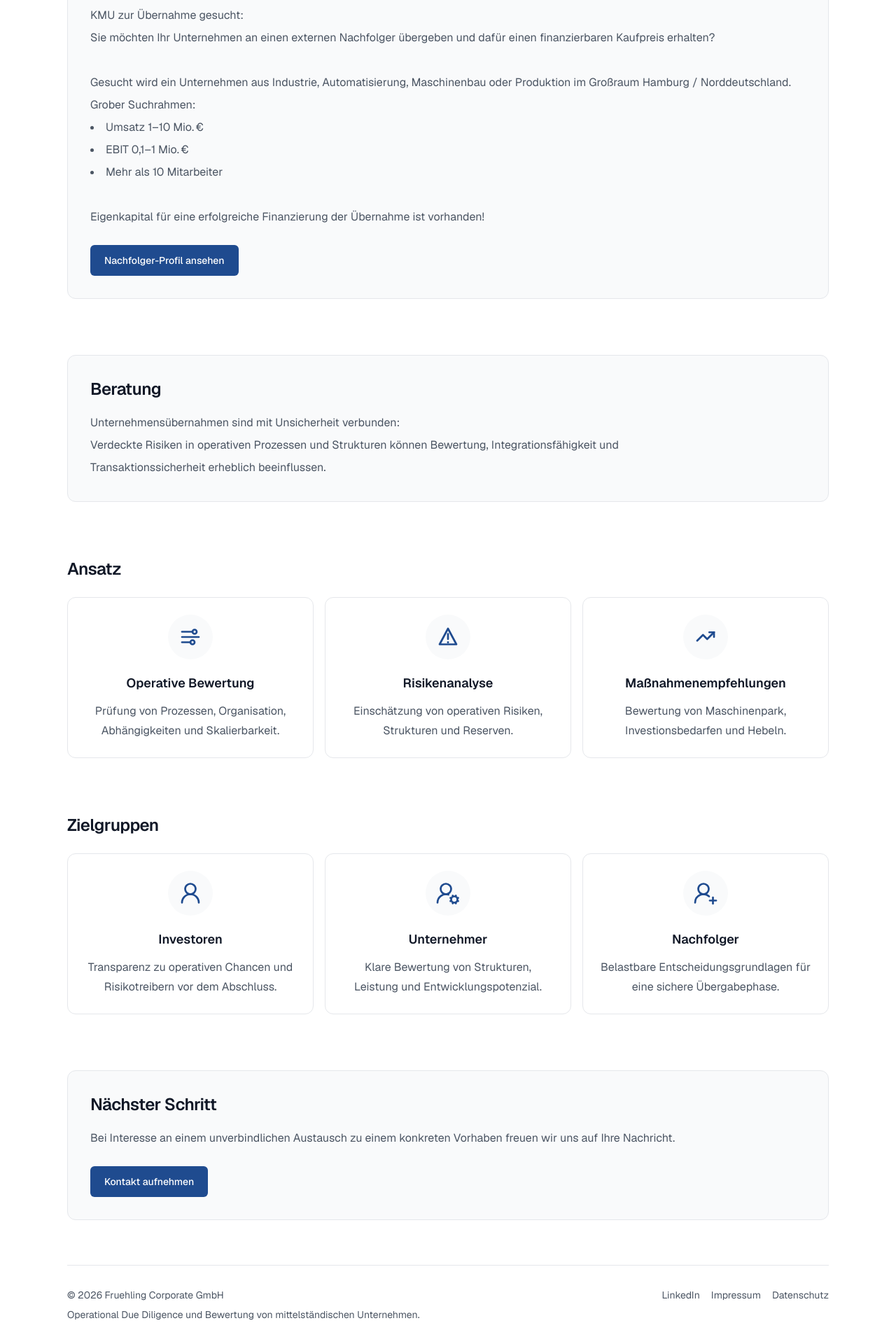
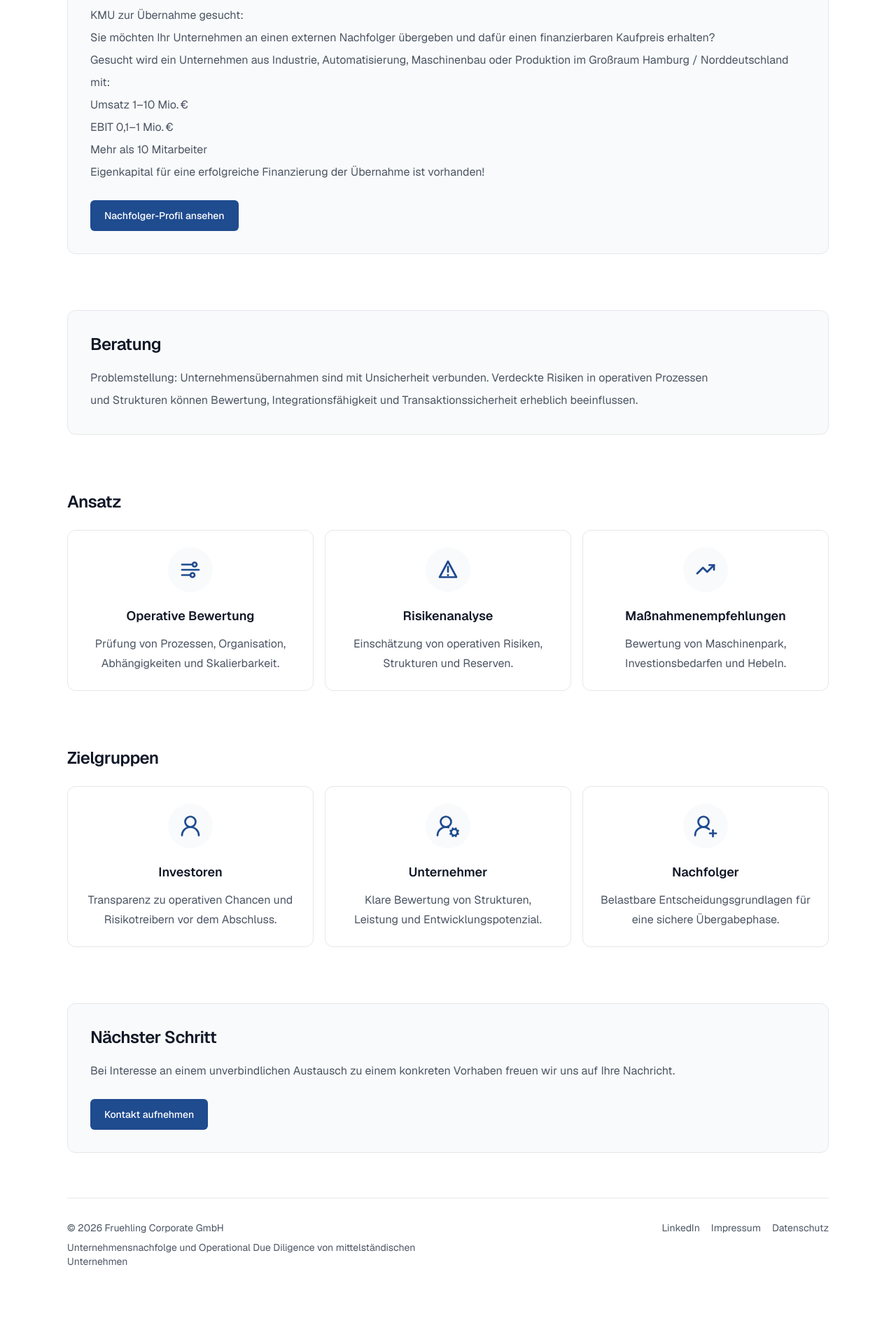
Before and after one commit to carlfruehling/fruehling-corporate, a Next.js app: page / in a window 1280 px wide. Shown: the part 766-2686 px from the top of the page at 70% size. After the commit the page ends 2610 px from the top, so only its background shows below. Built offline with nearby package versions, Linux system fonts and the light colour scheme.

Commit message:
Nachfolge add 3

```diff
--- a/src/app/about/page.tsx
+++ b/src/app/about/page.tsx
@@ -73,6 +73,12 @@ export default function AboutPage() {
           <li>Übernahme der Geschäftsführung angestrebt (Management-Buy-In)</li>
           <li>Einarbeitung von 6-12 Monaten durch Übergeber gewünscht</li>
           <li>Eigenkapital zur Finanzierung in ausreichender Höhe vorhanden</li>
+          <Link
+            href="/contact"
+            className="font-medium text-foreground underline underline-offset-4 hover:text-muted-foreground transition"
+          >
+            <br/>Nehmen Sie Kontakt auf.
+          </Link>
         </ul>
         </section>
 
--- a/src/app/page.tsx
+++ b/src/app/page.tsx
@@ -119,12 +119,13 @@ export default function Home() {
         </h2>
         <p className="mt-4 leading-8 text-muted-foreground">
           KMU zur Übernahme gesucht: <br/>
-          Sie möchten Ihr Unternehmen an einen externen Nachfolger übergeben und dafür einen finanzierbaren Kaufpreis erhalten? <br/> <br/>
-          Gesucht wird ein Unternehmen aus Industrie, Automatisierung, Maschinenbau oder Produktion im Großraum Hamburg / Norddeutschland. <br/>
-          Grober Suchrahmen: <br/>
+          Sie möchten Ihr Unternehmen an einen externen Nachfolger übergeben und dafür einen finanzierbaren Kaufpreis erhalten? <br/>
+          Gesucht wird ein Unternehmen aus Industrie, Automatisierung, Maschinenbau oder Produktion im Großraum Hamburg / Norddeutschland mit: <br/>
+          <ul>
           <li> Umsatz 1–10 Mio. € </li>
           <li> EBIT 0,1–1 Mio. € </li>
-          <li> Mehr als 10 Mitarbeiter </li> <br/>
+          <li> Mehr als 10 Mitarbeiter </li>
+          </ul>
           Eigenkapital für eine erfolgreiche Finanzierung der Übernahme ist vorhanden!
         </p>
         <div className="mt-6">
@@ -142,7 +143,7 @@ export default function Home() {
           Beratung
         </h2>
         <p className="mt-4 max-w-4xl leading-8 text-muted-foreground">
-          Unternehmensübernahmen sind mit Unsicherheit verbunden: <br/>
+          Problemstellung: Unternehmensübernahmen sind mit Unsicherheit verbunden.
           Verdeckte Risiken in operativen Prozessen und Strukturen können Bewertung,
           Integrationsfähigkeit und Transaktionssicherheit erheblich
           beeinflussen.
--- a/src/components/site-footer.tsx
+++ b/src/components/site-footer.tsx
@@ -6,7 +6,7 @@ export function SiteFooter() {
       <div className="flex flex-col gap-6 text-sm text-muted-foreground md:flex-row md:items-start md:justify-between">
         <div className="max-w-xl space-y-2">
           <p>© {new Date().getFullYear()} Fruehling Corporate GmbH</p>
-          <p>Operational Due Diligence und Bewertung von mittelständischen Unternehmen.</p>
+          <p>Unternehmensnachfolge und Operational Due Diligence von mittelständischen Unternehmen</p>
         </div>
         <nav aria-label="Rechtliches">
           <ul className="flex flex-wrap gap-4">
```
